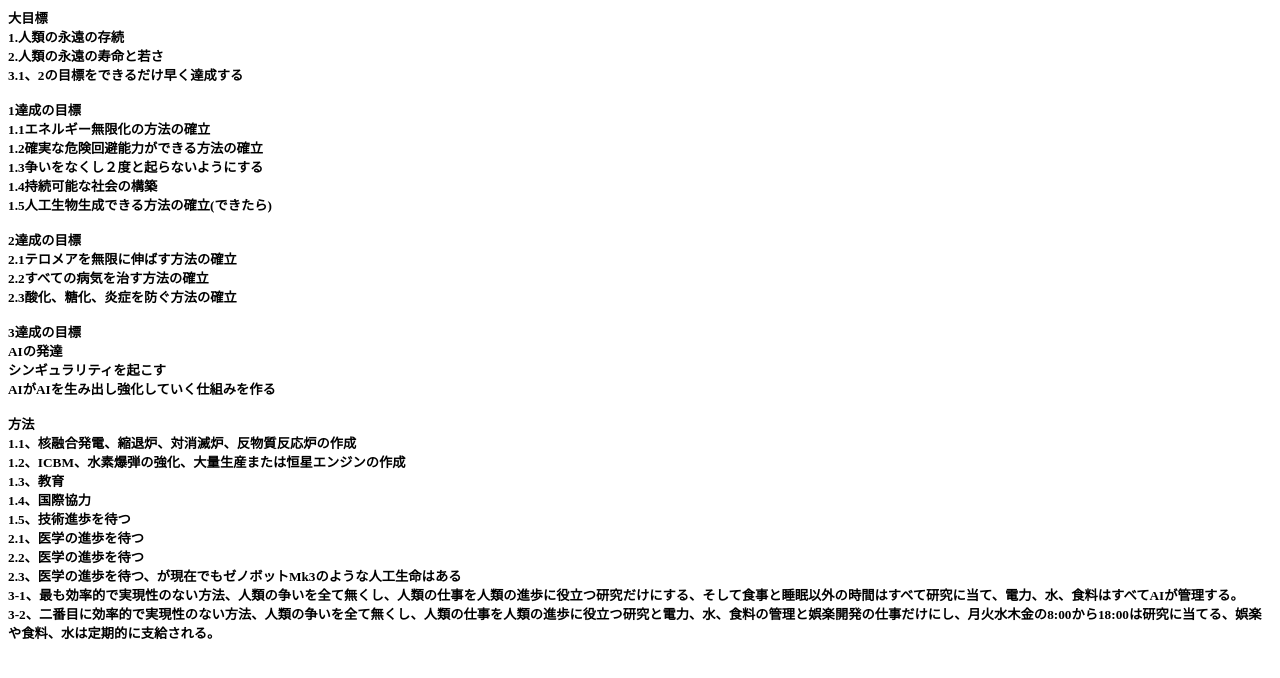
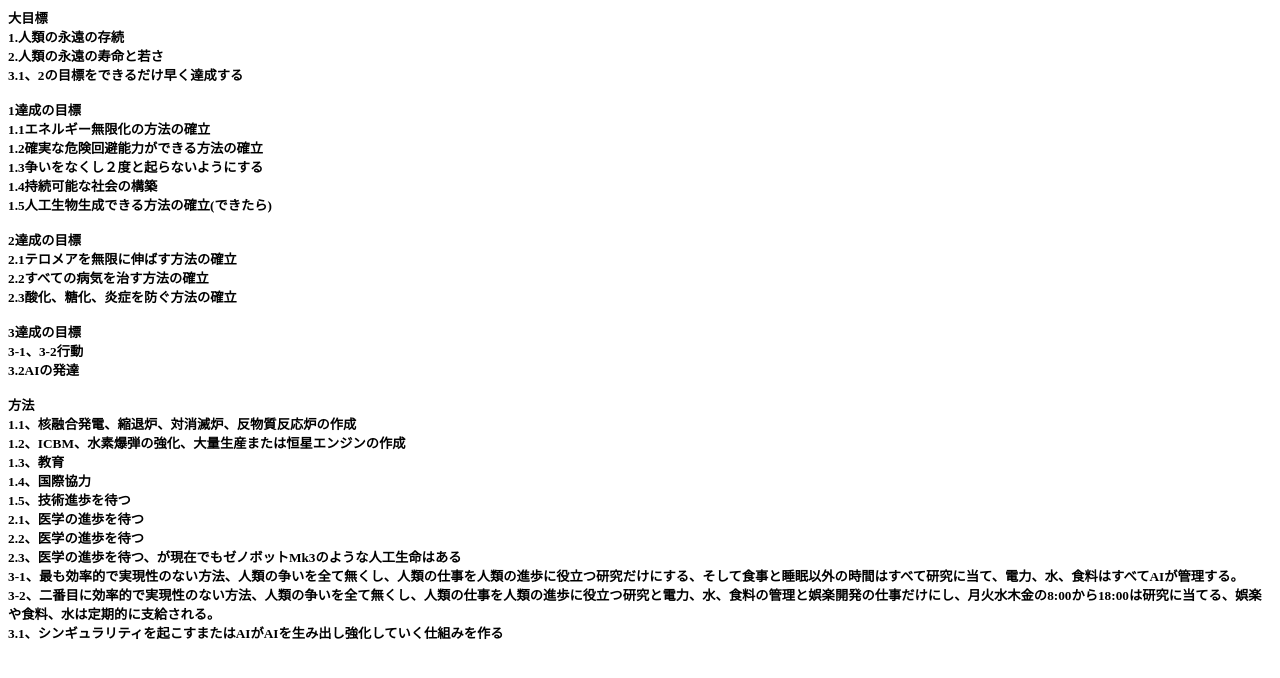
Before and after one commit to scfcdv/mokuhyou, a plain HTML site: page index.html in a window 1280 px wide. Drawn offline with Linux system fonts and the light colour scheme.

Commit message:
Update index.html

```diff
--- a/index.html
+++ b/index.html
@@ -22,9 +22,8 @@
 2.3酸化、糖化、炎症を防ぐ方法の確立<br>
 <br>
 3達成の目標<br>
-AIの発達<br>
-シンギュラリティを起こす<br>
-AIがAIを生み出し強化していく仕組みを作る<br>
+3-1、3-2行動<br>
+3.2AIの発達<br>
 <br>
 方法<br>
 1.1、核融合発電、縮退炉、対消滅炉、反物質反応炉の作成<br>
@@ -36,5 +35,6 @@ AIがAIを生み出し強化していく仕組みを作る<br>
 2.2、医学の進歩を待つ<br>
 2.3、医学の進歩を待つ、が現在でもゼノボットMk3のような人工生命はある<br>
 3-1、最も効率的で実現性のない方法、人類の争いを全て無くし、人類の仕事を人類の進歩に役立つ研究だけにする、そして食事と睡眠以外の時間はすべて研究に当て、電力、水、食料はすべてAIが管理する。<br>
-3-2、二番目に効率的で実現性のない方法、人類の争いを全て無くし、人類の仕事を人類の進歩に役立つ研究と電力、水、食料の管理と娯楽開発の仕事だけにし、月火水木金の8:00から18:00は研究に当てる、娯楽や食料、水は定期的に支給される。
+3-2、二番目に効率的で実現性のない方法、人類の争いを全て無くし、人類の仕事を人類の進歩に役立つ研究と電力、水、食料の管理と娯楽開発の仕事だけにし、月火水木金の8:00から18:00は研究に当てる、娯楽や食料、水は定期的に支給される。<br>
+3.1、シンギュラリティを起こすまたはAIがAIを生み出し強化していく仕組みを作る<br>
 </body>
```
